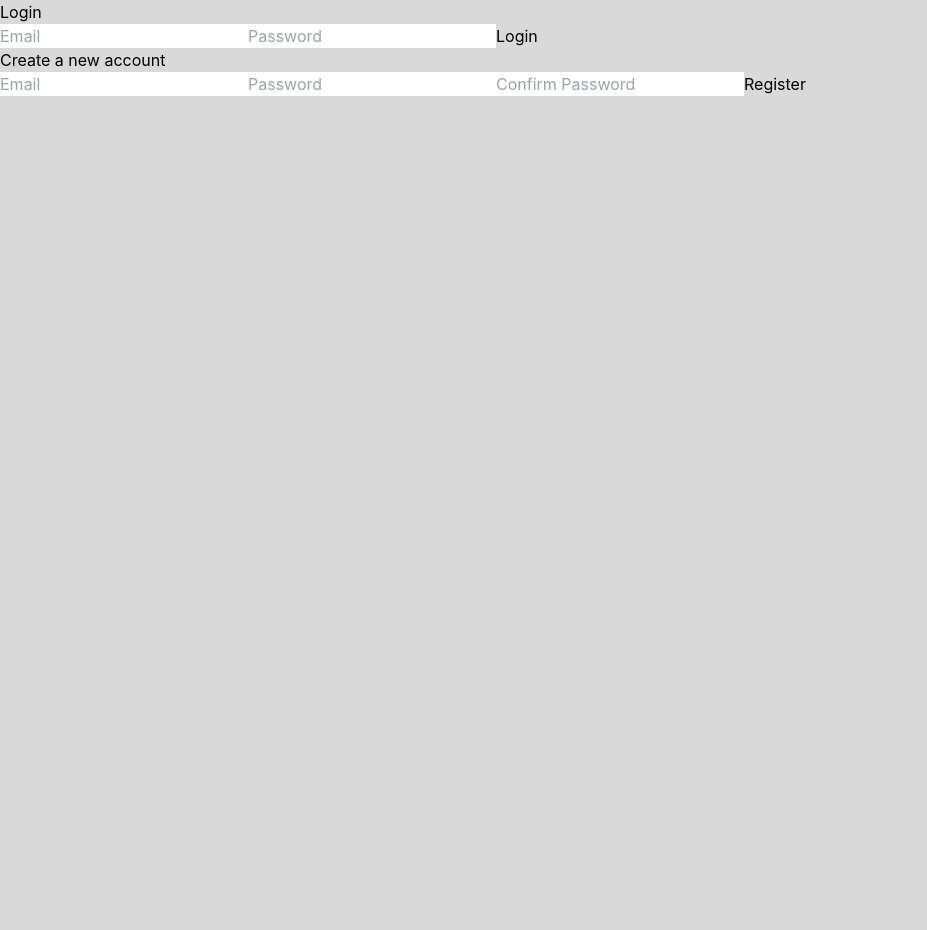
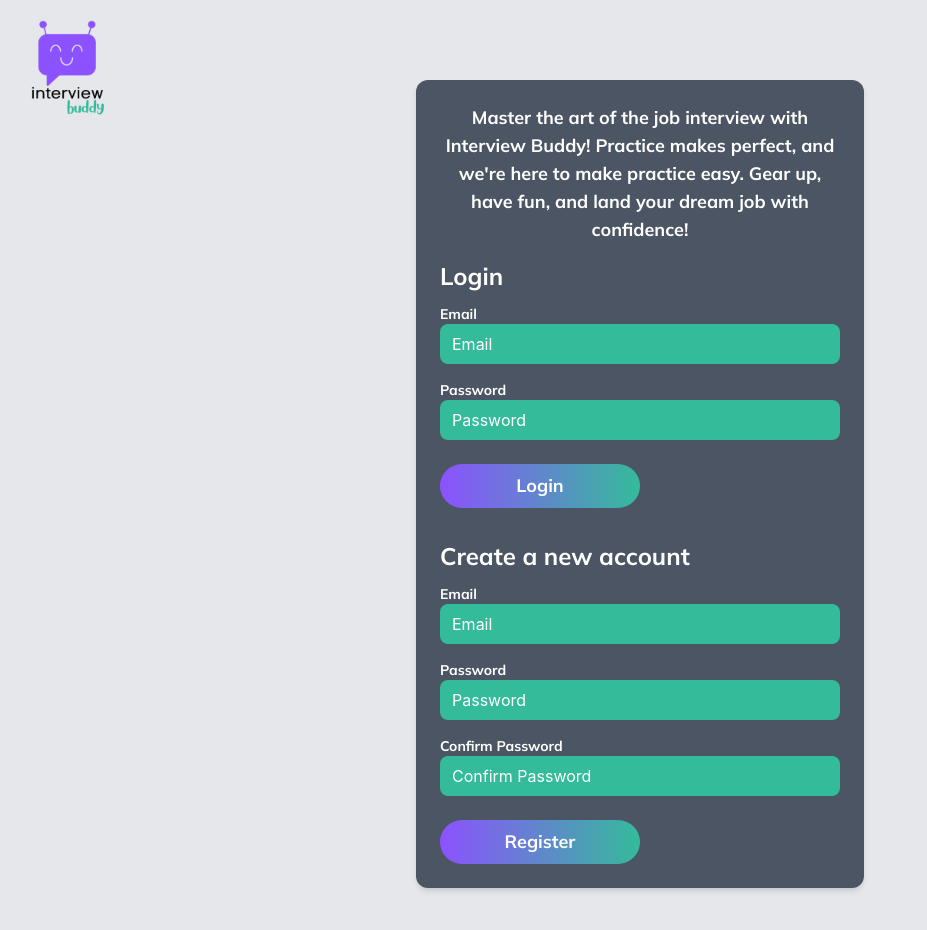
Before and after one commit to jmfarthin/interview_buddy, a React (Create React App) app in the folder client/: page / in a window 1280 px wide. Shown: the top 930 px of the page, without its empty margins (0-927 px from the left). Before the commit the page ends 800 px from the top, so only its background shows below. Built offline with nearby package versions, Linux system fonts and the light colour scheme.

Commit message:
added styles to the Login component

```diff
--- a/client/package.json
+++ b/client/package.json
@@ -14,7 +14,8 @@
     "react-dom": "^18.2.0",
     "react-icons": "^4.10.1",
     "react-router-dom": "^6.2.1",
-    "react-scripts": "5.0.1"
+    "react-scripts": "5.0.1",
+    "vanta": "^0.5.24"
   },
   "scripts": {
     "start": "react-scripts start",
--- a/client/src/components/LoginSignupForm.js
+++ b/client/src/components/LoginSignupForm.js
@@ -1,7 +1,6 @@
 import React, { useState } from 'react';
-// import { useMutation } from '@apollo/client';
-// import { LOGIN_MUTATION, REGISTER_MUTATION } from '../utils/mutations';
 import { useNavigate } from 'react-router-dom';
+import logo from '../InterviewBuddy-Logo2.png';
 
 const LoginSignupForm = ({ onLogin }) => {
   const [loginEmail, setLoginEmail] = useState('');
@@ -13,24 +12,21 @@ const LoginSignupForm = ({ onLogin }) => {
 
   const [errorMessage, setErrorMessage] = useState('');
 
-    // const [login] = useMutation(LOGIN_MUTATION);
-    // const [register] = useMutation(REGISTER_MUTATION);
-
   const navigate = useNavigate();
 
-    const handleLogin = async event => {
+  const handleLogin = async (event) => {
     event.preventDefault();
     // Simulating login process
     if (loginEmail === 'test@test.com' && loginPassword === 'test') {
       setErrorMessage('Logged in successfully!');
       onLogin();
-            navigate('/app');  // Redirect to the main app page
+      navigate('/app'); // Redirect to the main app page
     } else {
       setErrorMessage('Login failed');
     }
   };
 
-    const handleRegister = async event => {
+  const handleRegister = async (event) => {
     event.preventDefault();
     if (registerPassword !== registerConfirmPassword) {
       setErrorMessage('Passwords do not match. Please try again');
@@ -39,29 +35,124 @@ const LoginSignupForm = ({ onLogin }) => {
     // Simulating registration process
     setErrorMessage(`Registered successfully with email: ${registerEmail}`);
     onLogin();
-        navigate('/app');  // Redirect to the main app page
+    navigate('/app'); // Redirect to the main app page
   };
 
   return (
-        <div>
-            <h2>Login</h2>
+    <div className="bg-gray-200 min-h-screen flex items-center justify-center pt-20 pb-20">
+        <div className="max-w-md mx-auto p-6 bg-gray-600 rounded-xl shadow-md">
+            <div className="flex items-center justify-center">
+                <div className="absolute top-5 left-5">
+                    <img
+                    src={logo}
+                    alt="Logo"
+                    className="w-16 h-16 sm:w-18 sm:h-18 md:w-20 md:h-20 lg:w-24 lg:h-24"
+                    />
+                </div>
+
+                <div className="text-center mb-4">
+                    <p className="text-white brand-font-bold text-lg">
+                    Master the art of the job interview with Interview Buddy! Practice makes perfect, and we're here to make practice easy. Gear up, have fun, and land your dream job with confidence!
+                    </p>
+                </div>
+            </div>
+
+            <h2 className="text-2xl brand-font-bold text-white mb-3">Login</h2>
             <form onSubmit={handleLogin}>
-                <input type='email' placeholder='Email' value={loginEmail} onChange={event => setLoginEmail(event.target.value)} />
-                <input type='password' placeholder='Password' value={loginPassword} onChange={event => setLoginPassword(event.target.value)} />
-                <button type='submit'>Login</button>
+            <div className="mb-4">
+                <label htmlFor="loginEmail" className="block text-sm brand-font-bold text-white">
+                Email
+                </label>
+                <input
+                type="email"
+                id="loginEmail"
+                className="email-input bg-brandGreen px-3 py-2 rounded-lg w-full"
+                value={loginEmail}
+                onChange={(event) => setLoginEmail(event.target.value)}
+                placeholder="Email"
+                />
+            </div>
+            <div className="mb-4">
+                <label htmlFor="loginPassword" className="block text-sm brand-font-bold text-white">
+                Password
+                </label>
+                <input
+                type="password"
+                id="loginPassword"
+                className="password-input bg-brandGreen px-3 py-2 rounded-lg w-full"
+                value={loginPassword}
+                onChange={(event) => setLoginPassword(event.target.value)}
+                placeholder="Password"
+                />
+            </div>
+            <button
+                type="submit"
+                className="bg-gradient text-white text-lg brand-font-bold py-2 px-4 mt-2 rounded-full w-1/2 hover:bg-blue-600"
+            >
+                Login
+            </button>
             </form>
 
-            <h2>Create a new account</h2>
+            <div className="mt-8">
+            <h2 className="text-2xl text-white brand-font-bold mb-3">Create a new account</h2>
             <form onSubmit={handleRegister}>
-                <input type='email' placeholder='Email' value={registerEmail} onChange={event => setRegisterEmail(event.target.value)} />
-                <input type='password' placeholder='Password' value={registerPassword} onChange={event => setRegisterPassword(event.target.value)} />
-                <input type='password' placeholder='Confirm Password' value={registerConfirmPassword} onChange={event => setRegisterConfirmPassword(event.target.value)} />
-                <button type='submit'>Register</button>
+                <div className="mb-4">
+                <label htmlFor="registerEmail" className="block text-sm brand-font-bold text-white">
+                    Email
+                </label>
+                <input
+                    type="email"
+                    id="registerEmail"
+                    className="email-input bg-brandGreen px-3 py-2 rounded-lg w-full"
+                    value={registerEmail}
+                    onChange={(event) => setRegisterEmail(event.target.value)}
+                    placeholder="Email"
+                />
+                </div>
+                <div className="mb-4">
+                <label htmlFor="registerPassword" className="block text-sm brand-font-bold text-white">
+                    Password
+                </label>
+                <input
+                    type="password"
+                    id="registerPassword"
+                    className="password-input bg-brandGreen px-3 py-2 rounded-lg w-full"
+                    value={registerPassword}
+                    onChange={(event) => setRegisterPassword(event.target.value)}
+                    placeholder="Password"
+                />
+                </div>
+                <div className="mb-4">
+                <label
+                    htmlFor="registerConfirmPassword"
+                    className="block text-sm brand-font-bold text-white"
+                >
+                    Confirm Password
+                </label>
+                <input
+                    type="password"
+                    id="registerConfirmPassword"
+                    className="password-input bg-brandGreen px-3 py-2 rounded-lg w-full"
+                    value={registerConfirmPassword}
+                    onChange={(event) => setRegisterConfirmPassword(event.target.value)}
+                    placeholder="Confirm Password"
+                />
+                </div>
+                <button
+                type="submit"
+                className="bg-gradient text-white text-lg brand-font-bold py-2 px-4 mt-2 rounded-full w-1/2 hover:bg-blue-600"
+                >
+                Register
+                </button>
             </form>
+            </div>
 
-            {errorMessage && <p>{errorMessage}</p>}
+            {errorMessage && (
+            <p className="text-red-500 mt-4">{errorMessage}</p>
+            )}
+        </div>
     </div>
   );
-}
+};
 
 export default LoginSignupForm;
--- a/client/src/index.css
+++ b/client/src/index.css
@@ -84,6 +84,14 @@ body {
 
 }
 
+.email-input::placeholder {
+  color: white;
+}
+
+.password-input::placeholder {
+  color: white;
+}
+
 .chat-input::placeholder {
   color: #8C52FF;
   font-family: 'Mulish', sans-serif;
```
Also changed, not shown: 1 other file (tests, documents, lock files or other folders). Lines whose indentation alone changed are shown as unchanged.
